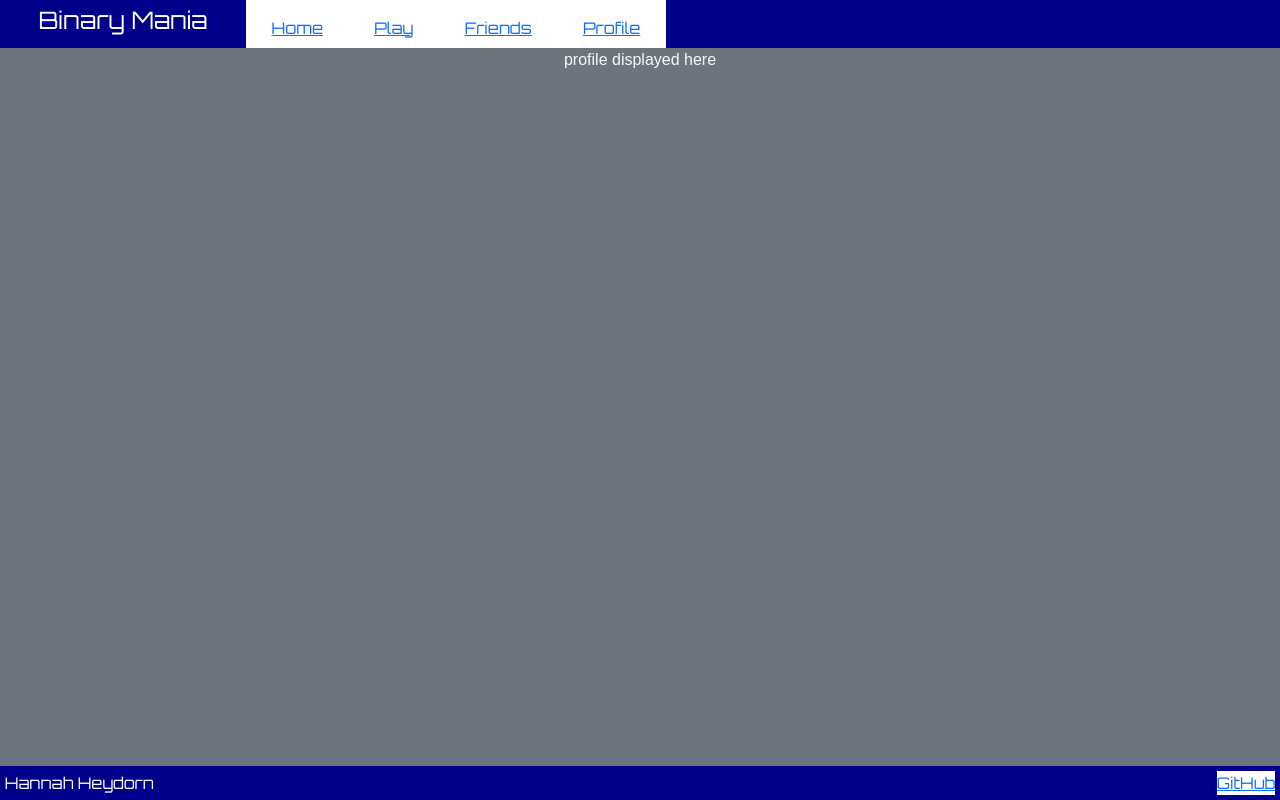
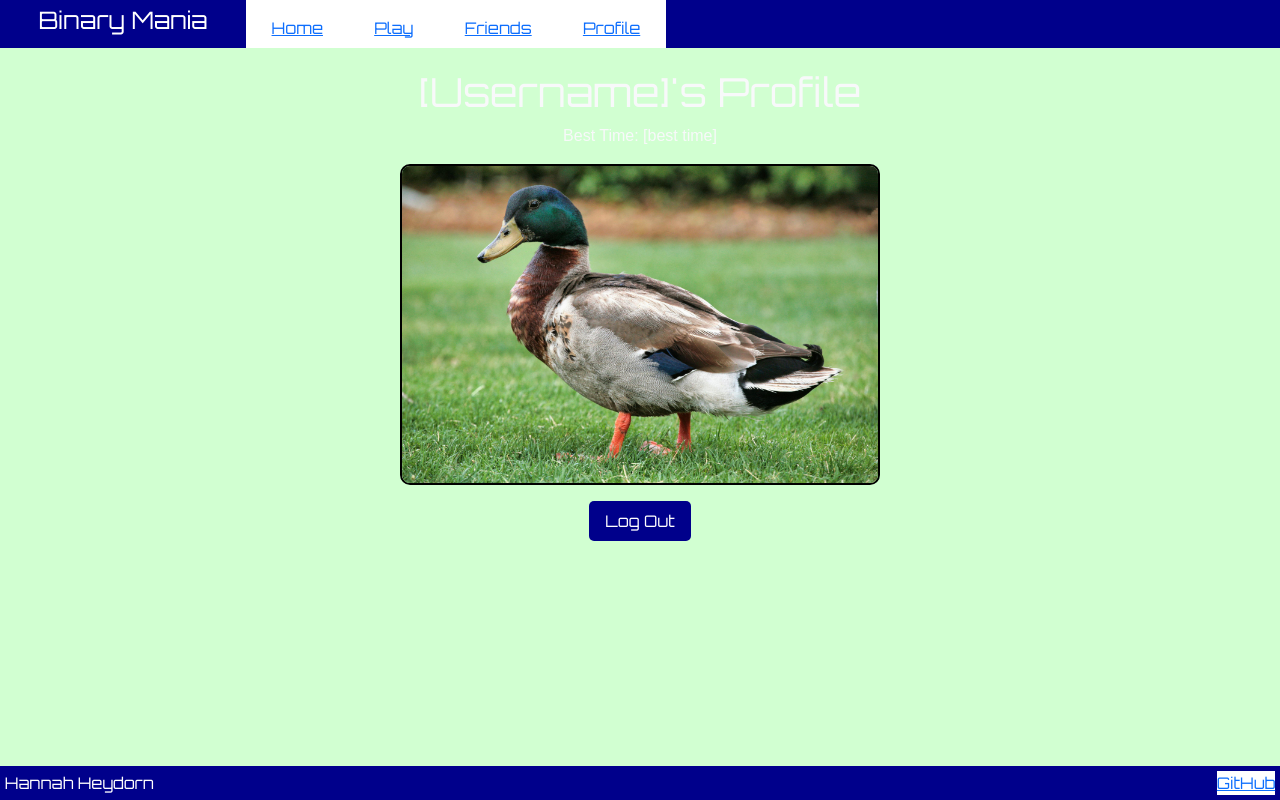
Before and after one commit to GogoDiamondz/binary-mania, a React (Vite) app: page /profile in a window 1280 px wide. Built offline with nearby package versions, Linux system fonts and the light colour scheme.

Commit message:
profile jsx

```diff
--- a/src/profile/profile.css
+++ b/src/profile/profile.css
@@ -1,14 +1,14 @@
-main {
+.profile-main {
     display: flex;
     flex-direction: column;
     align-items: center;
 }
 
-main h1 {
+.profile-main h1 {
     margin-top: 0.5em;
 }
 
-main p {
+.profile-main p {
     font-family: sans-serif;
 }
 
--- a/src/profile/profile.jsx
+++ b/src/profile/profile.jsx
@@ -1,9 +1,14 @@
 import React from 'react';
+import './profile.css';
 
 export function Profile() {
   return (
-    <main className="container-fluid bg-secondary text-center">
-      <div>profile displayed here</div>
-    </main>
+      <main className="profile-main">
+      <h1>[Username]'s Profile</h1>
+      <p>Best Time: [best time]</p>
+      {/* Random image of a duck, replace with 3rd party API duck image */}
+      <img src="duck.jpg" alt="duck" width="400px" />
+      <button id="logout">Log Out</button>
+  </main>
   );
 }
```
Also changed, not shown: src/profile/profile.html (deleted, +0 -40 lines).
